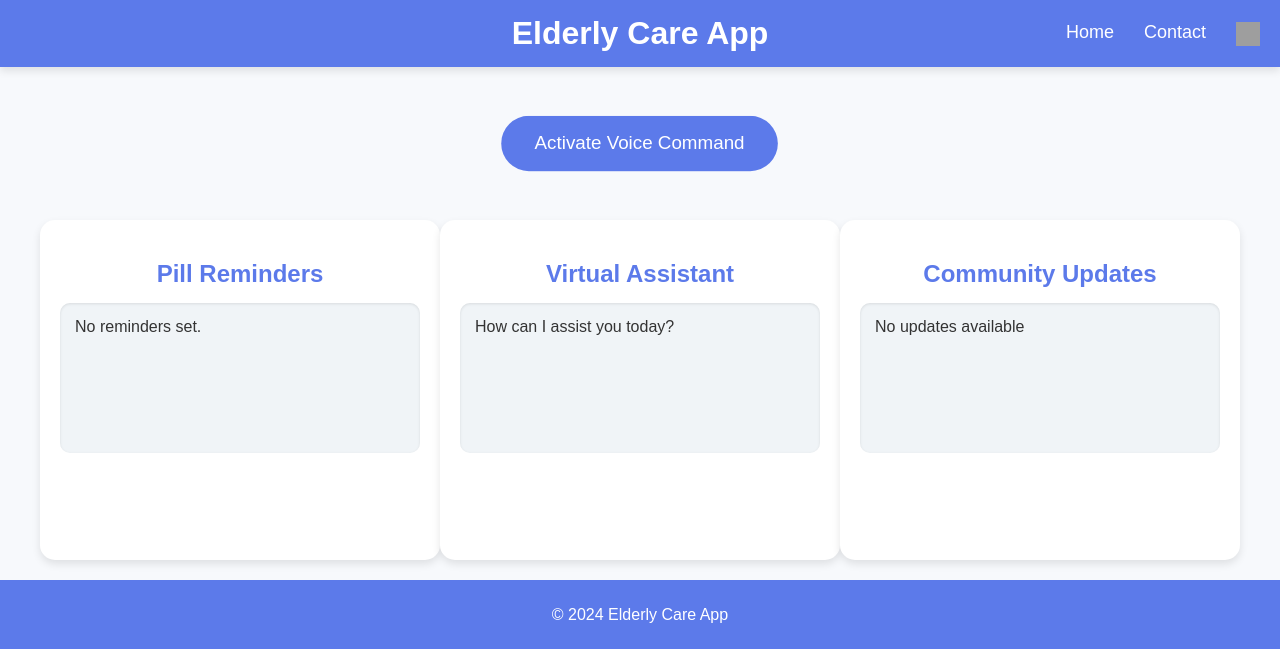
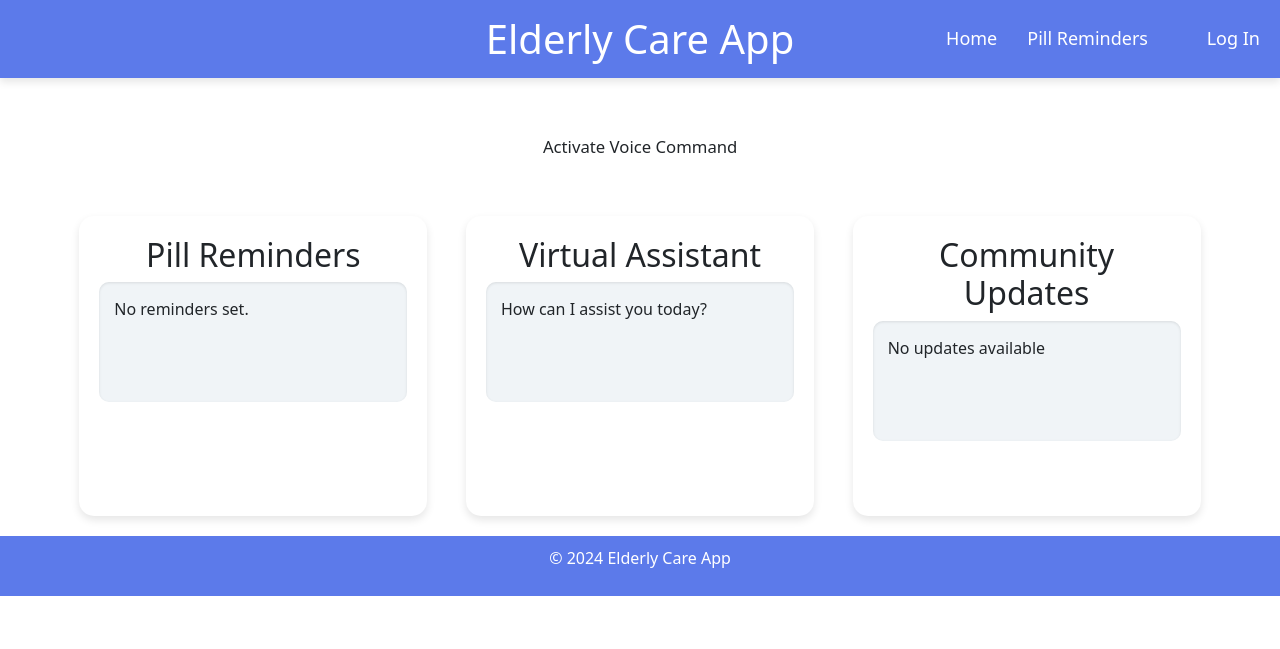
Before and after one commit to Shirsha5/nlp-aai, a Flask app: page / in a window 1280 px wide. Shown: the top 649 px of the page. Run offline with Flask 3, Linux system fonts and the light colour scheme; some libraries are stand-ins or nearby versions; grey boxes are pictures that could not be loaded.

Commit message:
Update elderly-care-app.html

```diff
--- a/NLP miniproject/templates/elderly-care-app.html
+++ b/NLP miniproject/templates/elderly-care-app.html
@@ -6,14 +6,18 @@
         <meta name="viewport" content="width=device-width, initial-scale=1.0">
         <title>Elderly Care App</title>
         <link rel="stylesheet" href="{{ url_for('static', filename='elderly-care-app.css') }}">
+        <link href="https://cdn.jsdelivr.net/npm/bootstrap@5.3.3/dist/css/bootstrap.min.css" rel="stylesheet" integrity="sha384-QWTKZyjpPEjISv5WaRU9OFeRpok6YctnYmDr5pNlyT2bRjXh0JMhjY6hW+ALEwIH" crossorigin="anonymous">
     </head>
     <body>
         <header>
             <nav>
                 <ul class="nav-links">
-                <li><a href="/">Home</a></li>
-                <li><a href="#">Contact</a></li>
-                <li><a href="#"><img src="login-icon.png" alt="Login" class="login-icon"></a></li>
+                    <li><a href="homepage.html">Home</a></li>
+                    <li><a href="pill-reminders.html">Pill Reminders</a></li>
+                    <li><a href="login.html"><svg xmlns="http://www.w3.org/2000/svg" width="24" height="24" fill="white" class="bi bi-person-circle" viewBox="0 0 16 16"></svg>
+                        <path d="M11 6a3 3 0 1 1-6 0 3 3 0 0 1 6 0"/>
+                        <path fill-rule="evenodd" d="M0 8a8 8 0 1 1 16 0A8 8 0 0 1 0 8m8-7a7 7 0 0 0-5.468 11.37C3.242 11.226 4.805 10 8 10s4.757 1.225 5.468 2.37A7 7 0 0 0 8 1"/>
+                      </svg> <span style="color: white; font-size: 18px;">Log In</span></a></li>
                 </ul>
             </nav>
             <h1>Elderly Care App</h1>
```
Lines whose indentation alone changed are shown as unchanged.
